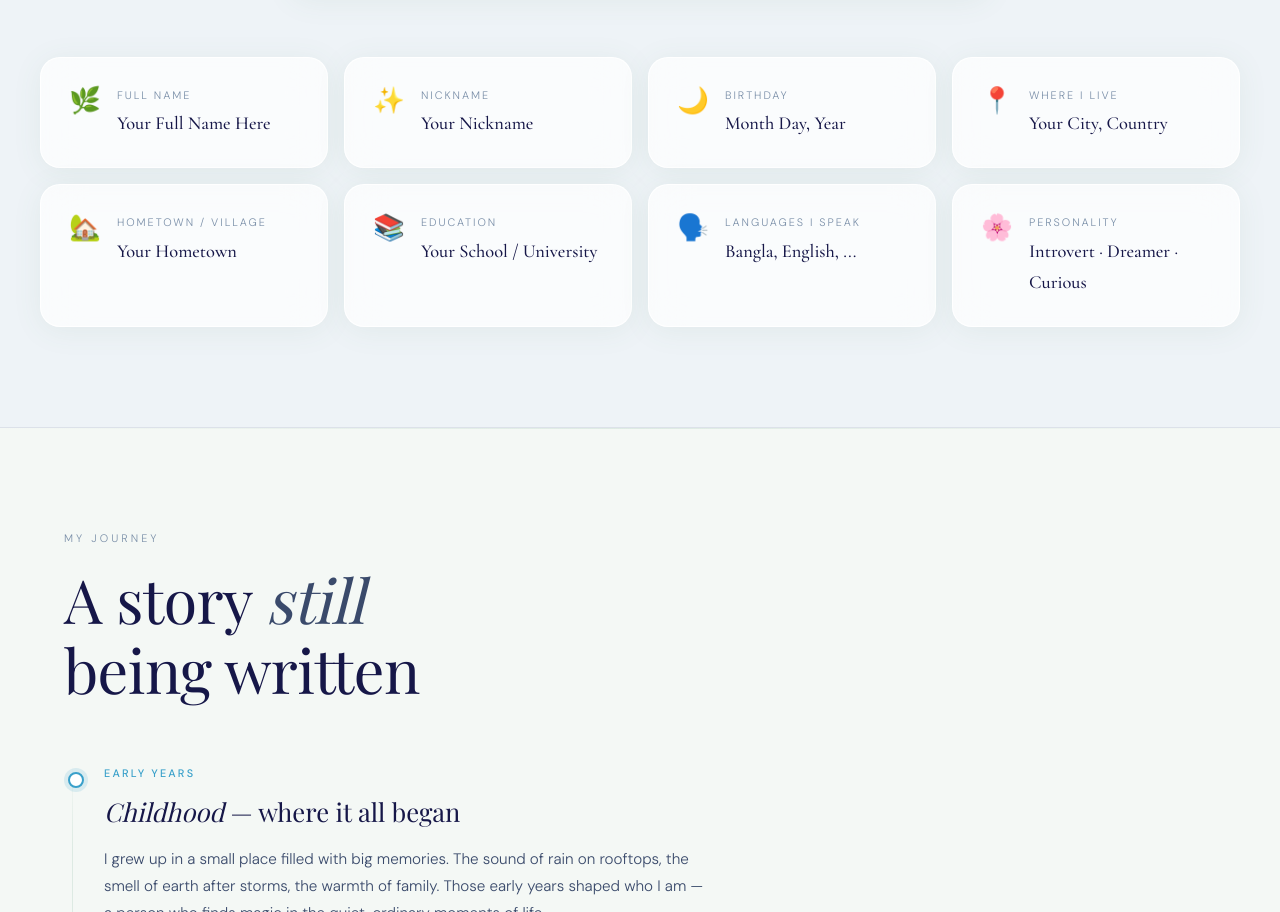
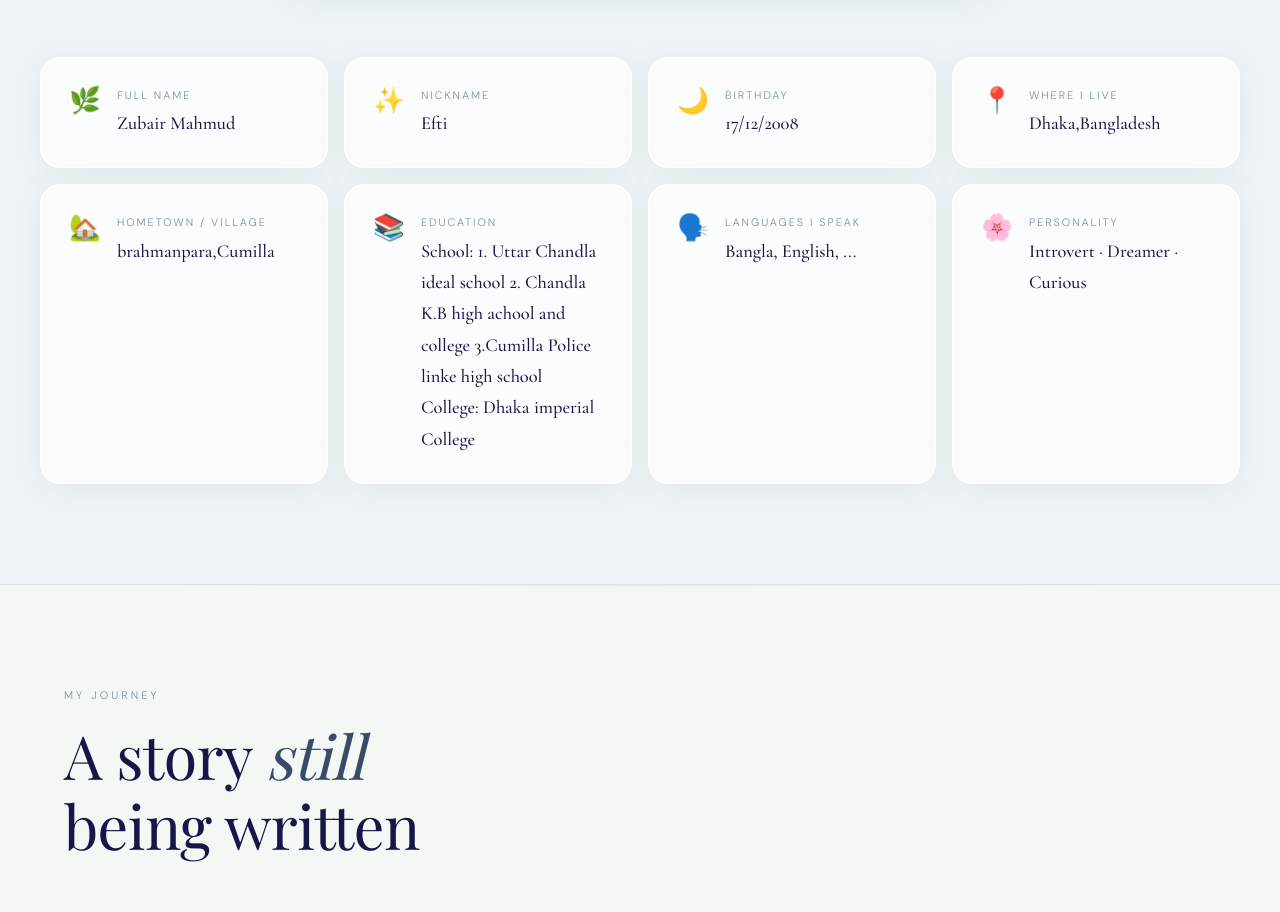
Before and after one commit to zmefti/my-digital-space, a plain HTML site: page index.html in a window 1280 px wide. Shown: the part 1330-2242 px from the top of the page. Drawn offline with nearby package versions, Linux system fonts and the light colour scheme; a web font is replaced by a local one.

Commit message:
Replace placeholder text with actual personal details
Updated personal information in the about section.

```diff
--- a/index.html
+++ b/index.html
@@ -1043,42 +1043,45 @@
         <span class="about-icon">🌿</span>
         <div class="about-info">
           <label>Full Name</label>
-          <span>Your Full Name Here</span>
+          <span>Zubair Mahmud</span>
         </div>
       </div>
       <div class="about-card reveal">
         <span class="about-icon">✨</span>
         <div class="about-info">
           <label>Nickname</label>
-          <span>Your Nickname</span>
+          <span>Efti</span>
         </div>
       </div>
       <div class="about-card reveal">
         <span class="about-icon">🌙</span>
         <div class="about-info">
           <label>Birthday</label>
-          <span>Month Day, Year</span>
+          <span>17/12/2008</span>
         </div>
       </div>
       <div class="about-card reveal">
         <span class="about-icon">📍</span>
         <div class="about-info">
           <label>Where I Live</label>
-          <span>Your City, Country</span>
+          <span>Dhaka,Bangladesh</span>
         </div>
       </div>
       <div class="about-card reveal">
         <span class="about-icon">🏡</span>
         <div class="about-info">
           <label>Hometown / Village</label>
-          <span>Your Hometown</span>
+          <span>brahmanpara,Cumilla</span>
         </div>
       </div>
       <div class="about-card reveal">
         <span class="about-icon">📚</span>
         <div class="about-info">
           <label>Education</label>
-          <span>Your School / University</span>
+          <span>School: 1. Uttar Chandla ideal school
+                        2. Chandla K.B high achool and college
+                        3.Cumilla Police linke high school
+                College: Dhaka imperial College</span>
         </div>
       </div>
       <div class="about-card reveal">
```
